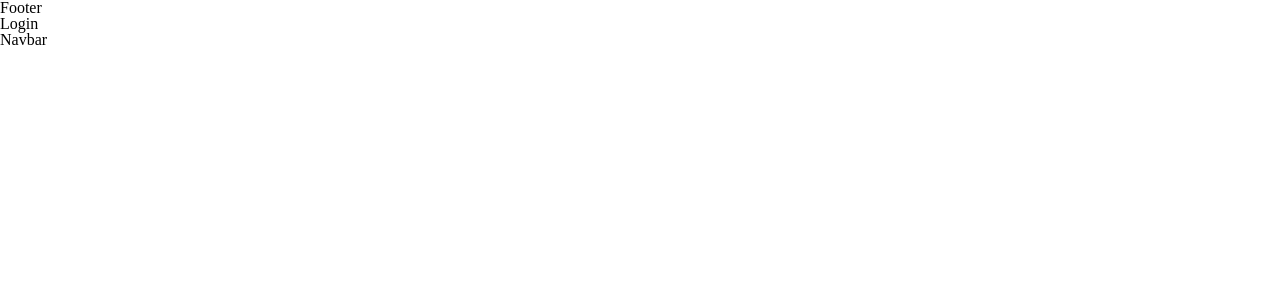
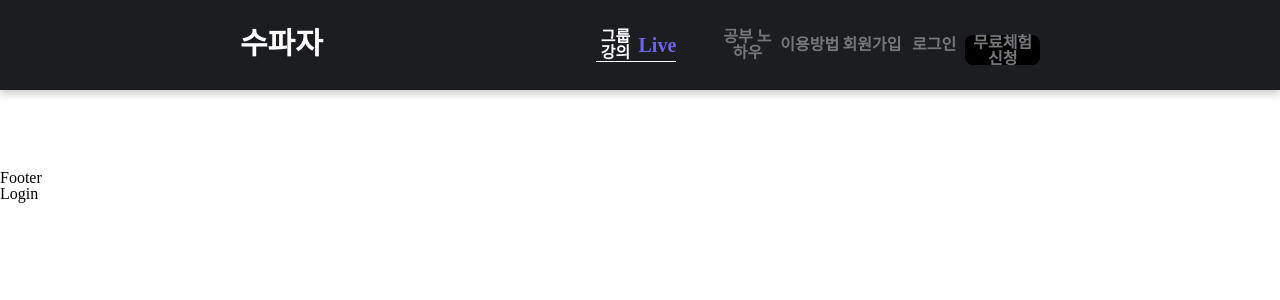
Before and after one commit to hayyim0626/supaja_login, a React (Create React App) app: page / in a window 1280 px wide. Shown: the top 300 px of the page. Built offline with nearby package versions, Linux system fonts and the light colour scheme.

Commit message:
Navbar 레이아웃 구현 완료

```diff
--- a/src/App.js
+++ b/src/App.js
@@ -6,9 +6,9 @@ import './App.scss';
 function App() {
   return (
     <div className="App">
+      <Navbar />
       <Footer />
       <Login />
-      <Navbar />
     </div>
   );
 }
--- a/src/Components/Navbar/Navbar.jsx
+++ b/src/Components/Navbar/Navbar.jsx
@@ -1,10 +1,22 @@
-import React from 'react';
-import './Navbar.scss'
+import React from "react";
+import "./Navbar.scss";
 
 export default function Navbar() {
-    return (
-        <div>
-            Navbar
+  return (
+    <header className="Navbar">
+      <div className="logo">수파자</div>
+      <div className="groupLecture">
+        <div className='text'>
+          <div>그룹 강의 </div>
+          <div className="live"> Live</div>
         </div>
-    );
+        <div className="line" />
+      </div>
+      <div className="knowHow">공부 노하우</div>
+      <div className="usage">이용방법</div>
+      <div className="signIn">회원가입</div>
+      <div className="login">로그인</div>
+      <div className="freeExperience">무료체험 신청</div>
+    </header>
+  );
 }
--- a/src/Components/Navbar/Navbar.scss
+++ b/src/Components/Navbar/Navbar.scss
@@ -0,0 +1,80 @@
+@mixin font {
+  font-family: NotoSansKR;
+  font-weight: bold;
+  text-align: center;
+}
+
+.Navbar {
+  height: 90px;
+  box-shadow: 0 4px 8px 0 rgba(0, 0, 0, 0.2);
+  background-color: #1b1d21;
+  margin-bottom: 80px;
+  padding: 0 240px;
+  display: flex;
+  align-items: center;
+
+  .logo {
+    color: white;
+    font-size: 30px;
+    font-weight: bold;
+    width: 200px;
+    margin: 3px 200px 5px 0;
+  }
+
+  .groupLecture {
+    margin-right: 40px;
+    border-bottom: 1px solid white;
+    .text {
+      @include font;
+      display: flex;
+      align-items: center;
+      color: #ffffff;
+      .live {
+        @include font;
+        margin-left: 3px;
+        font-size: 20px;
+        color: #6f63e9;
+      }
+      .line {
+        border-bottom: 1px solid white;
+      }
+    }
+  }
+
+  .knowHow {
+    @include font;
+    width: 10%;
+    font-size: 16px;
+    color: #76777a;
+  }
+
+  .usage {
+    @include font;
+    width: 10%;
+    color: #76777a;
+  }
+
+  .signIn {
+    @include font;
+    width: 10%;
+    font-size: 16px;
+    color: #76777a;
+  }
+
+  .login {
+    @include font;
+    width: 10%;
+    font-size: 16px;
+    color: #76777a;
+  }
+
+  .freeExperience {
+    @include font;
+    width: 12%;
+    height: 30px;
+    margin-top: 10px;
+    border-radius: 8px;
+    background-color: #000000;
+    color: #76777a;
+  }
+}
--- a/src/Pages/Login/Login.jsx
+++ b/src/Pages/Login/Login.jsx
@@ -1,5 +1,7 @@
 import React from "react";
 import "./Login.scss";
+
+
 
 export default function Login() {
   return <div>Login</div>;
```
Also changed, not shown: src/index.css (deleted, +0 -13 lines), 1 other file (tests, documents, lock files or other folders).
